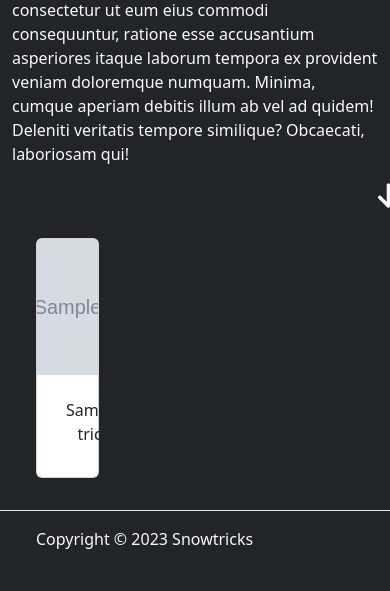
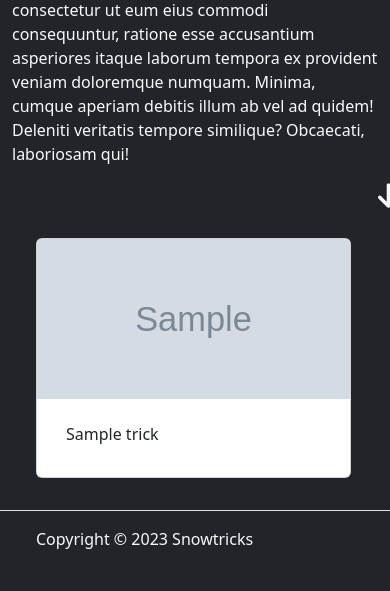
Before and after one commit to requenaGuillaume/snowtricks, a Symfony app: template templates/home/home.html.twig in a window 390 px wide. Shown: the part 338-929 px from the top of the page. Run offline with Twig, Linux system fonts and the light colour scheme; the template is opened without the code that fills it: most values are stand-ins (such as "Sample title", 1, 10 or a date in 2020); grey boxes marked "Sample" are stand-in pictures; some libraries are stand-ins or nearby versions.

Commit message:
change responsive of homepage cards

```diff
--- a/templates/home/home.html.twig
+++ b/templates/home/home.html.twig
@@ -14,6 +14,12 @@
             display: none;
         }
 
+        @media screen and (max-width: 1200px){
+            .card{
+                width: 30%;
+            }
+        }
+
         @media screen and (max-width: 991px){
            body .container p + .d-flex .card{
                 width: 30% !important;
@@ -21,9 +27,8 @@
         }
 
         @media screen and (max-width: 768px){
-           body .container p + .d-flex .card{
-                width: 90% !important;
-                margin: 0 auto;
+            .card{
+                width: 90%;
             }
         }
     </style>
--- a/templates/partials/_card.html.twig
+++ b/templates/partials/_card.html.twig
@@ -1,4 +1,4 @@
-<div class="card mt-4 ms-3 {{ count > 15 ? 'hidden' : '' }}" style="width: 18%; height: 15rem;">
+<div class="card mt-4 ms-3 {{ count > 15 ? 'hidden' : '' }} col-2" style="height: 15rem;">
   <div style="width: 100%; height: 10rem; overflow: hidden;">
     <img src="https://127.0.0.1:8000/assets/images/tricks/{{trick.mainImage}}"
       class="card-img-top" style="height: 100%;"
```
